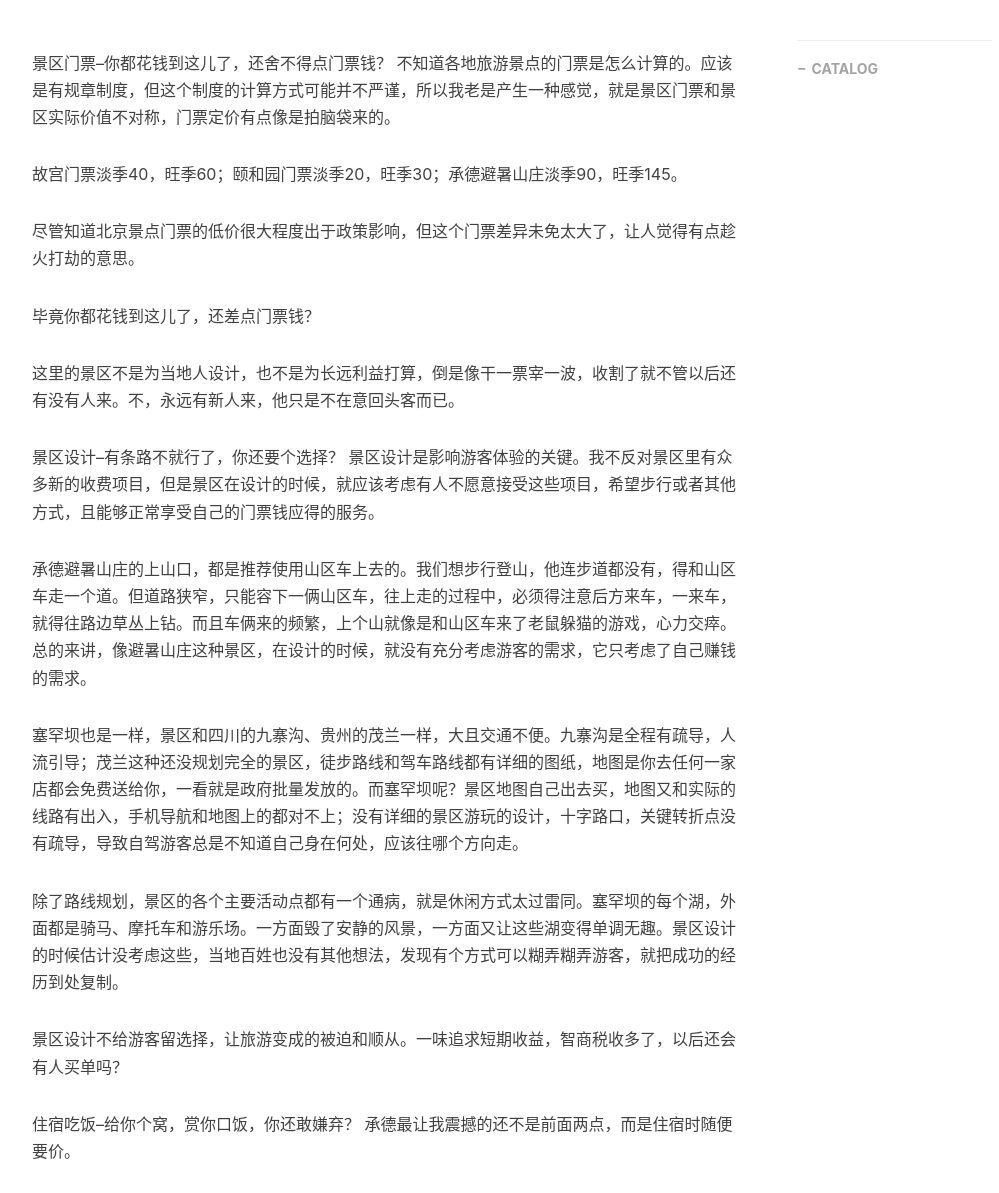
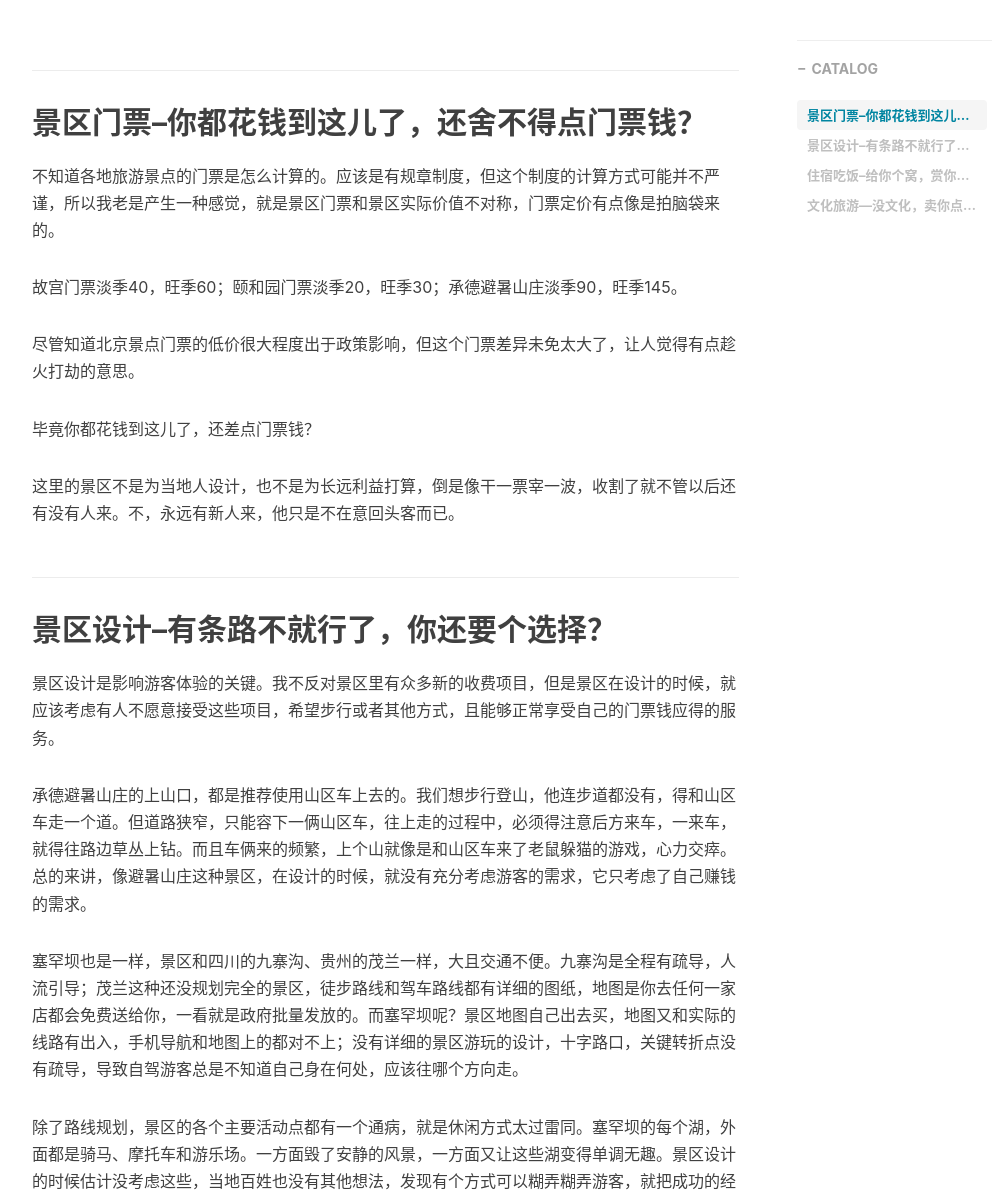
Before and after one commit to yesenin-flower/yesenin-flower.github.io, a Jekyll site: the page built from _posts/novel/2017-12-09-chengde.md, in a window 1280 px wide and 1400 px high, scrolled down 250 px. Shown: the part 207-1400 px from the top of the window, without its empty margins (233-1232 px from the left). Built offline with Jekyll 4.4.1, drawn with Linux system fonts in a browser that asks for light colours; nearby versions of some CDN libraries; comment, search, counter and statistics services are not loaded; some of the changed text lies outside the part shown.

Commit message:
Update 2017-12-09-chengde.md

```diff
--- a/_posts/novel/2017-12-09-chengde.md
+++ b/_posts/novel/2017-12-09-chengde.md
@@ -9,7 +9,7 @@ tags:
     - Travel
 ---
 
-景区门票--你都花钱到这儿了，还舍不得点门票钱？
+## 景区门票--你都花钱到这儿了，还舍不得点门票钱？
 不知道各地旅游景点的门票是怎么计算的。应该是有规章制度，但这个制度的计算方式可能并不严谨，所以我老是产生一种感觉，就是景区门票和景区实际价值不对称，门票定价有点像是拍脑袋来的。
 
 故宫门票淡季40，旺季60；颐和园门票淡季20，旺季30；承德避暑山庄淡季90，旺季145。
@@ -20,7 +20,7 @@ tags:
 
 这里的景区不是为当地人设计，也不是为长远利益打算，倒是像干一票宰一波，收割了就不管以后还有没有人来。不，永远有新人来，他只是不在意回头客而已。
 
-景区设计--有条路不就行了，你还要个选择？
+## 景区设计--有条路不就行了，你还要个选择？
 景区设计是影响游客体验的关键。我不反对景区里有众多新的收费项目，但是景区在设计的时候，就应该考虑有人不愿意接受这些项目，希望步行或者其他方式，且能够正常享受自己的门票钱应得的服务。
 
 承德避暑山庄的上山口，都是推荐使用山区车上去的。我们想步行登山，他连步道都没有，得和山区车走一个道。但道路狭窄，只能容下一俩山区车，往上走的过程中，必须得注意后方来车，一来车，就得往路边草丛上钻。而且车俩来的频繁，上个山就像是和山区车来了老鼠躲猫的游戏，心力交瘁。总的来讲，像避暑山庄这种景区，在设计的时候，就没有充分考虑游客的需求，它只考虑了自己赚钱的需求。
@@ -31,7 +31,7 @@ tags:
 
 景区设计不给游客留选择，让旅游变成的被迫和顺从。一味追求短期收益，智商税收多了，以后还会有人买单吗？
 
-住宿吃饭--给你个窝，赏你口饭，你还敢嫌弃？
+## 住宿吃饭--给你个窝，赏你口饭，你还敢嫌弃？
 承德最让我震撼的还不是前面两点，而是住宿时随便要价。
 
 我们先在美团上订了酒店，300多一晚，到酒店后，在大厅等工作人员过来扫二维码。这时候一阿姨进来问标间价格，一服务员答150一晚。我当时就怒了，为什么美团的价格反而比当地实际价格还高，而且高了不止一倍！工作人员回来，发现服务员走漏消息，只能“吃亏”，给我们把差价退了。
@@ -46,7 +46,7 @@ tags:
 
 从此哈尔滨上了我的黑名单，并且掐断身边朋友打算去哈尔滨的念头。
 
-文化旅游—没文化，卖你点淘宝货怎么了？
+## 文化旅游—没文化，卖你点淘宝货怎么了？
 这年头，文化旅游的概念越来越流行。
 
 一些企业和当地政府签五十年合作协议，帮忙宣传，把景区“文化旅游”的概念炒火。五十年内的旅游收益，大部分归企业，小部分打通政府，零头分一点安抚百姓。
```
